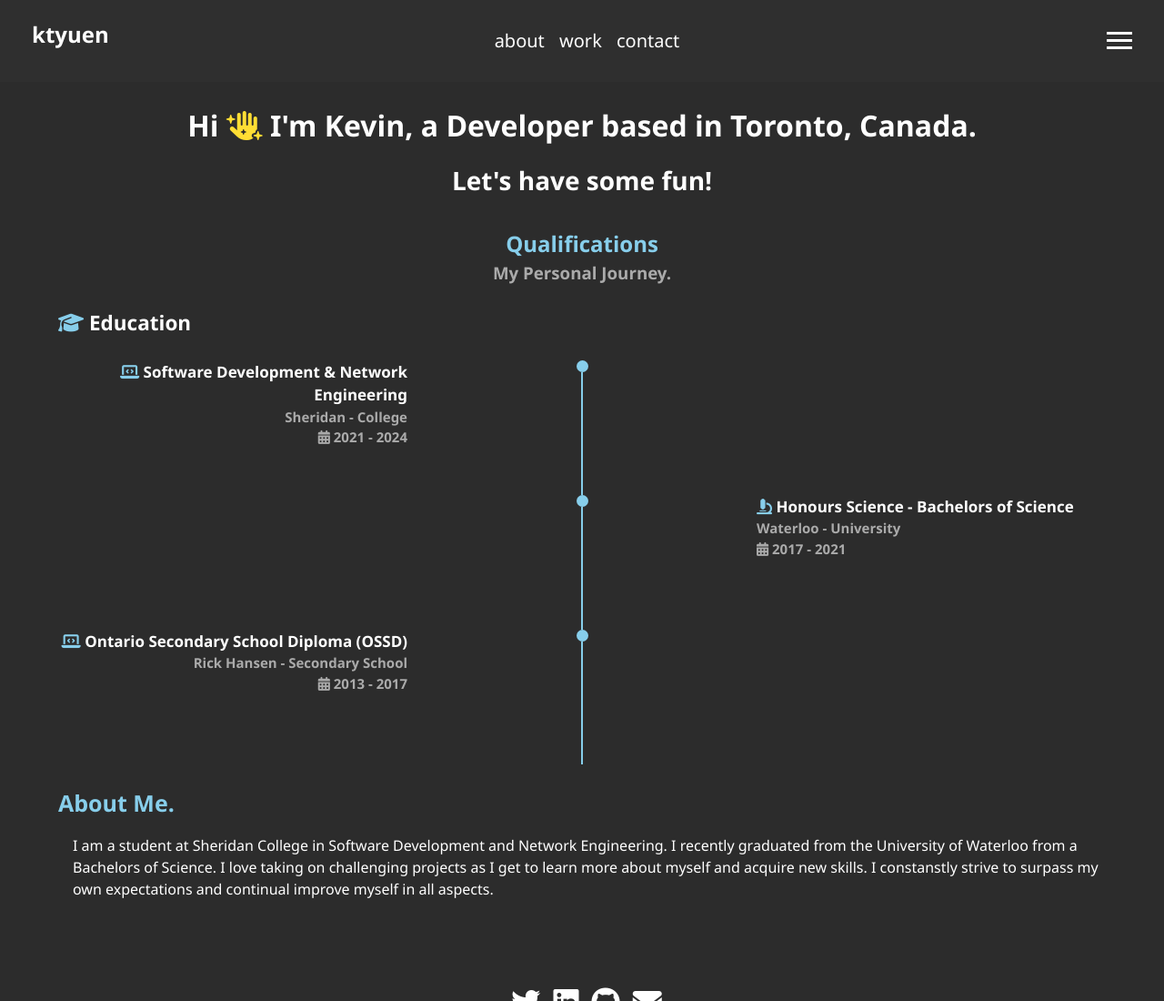
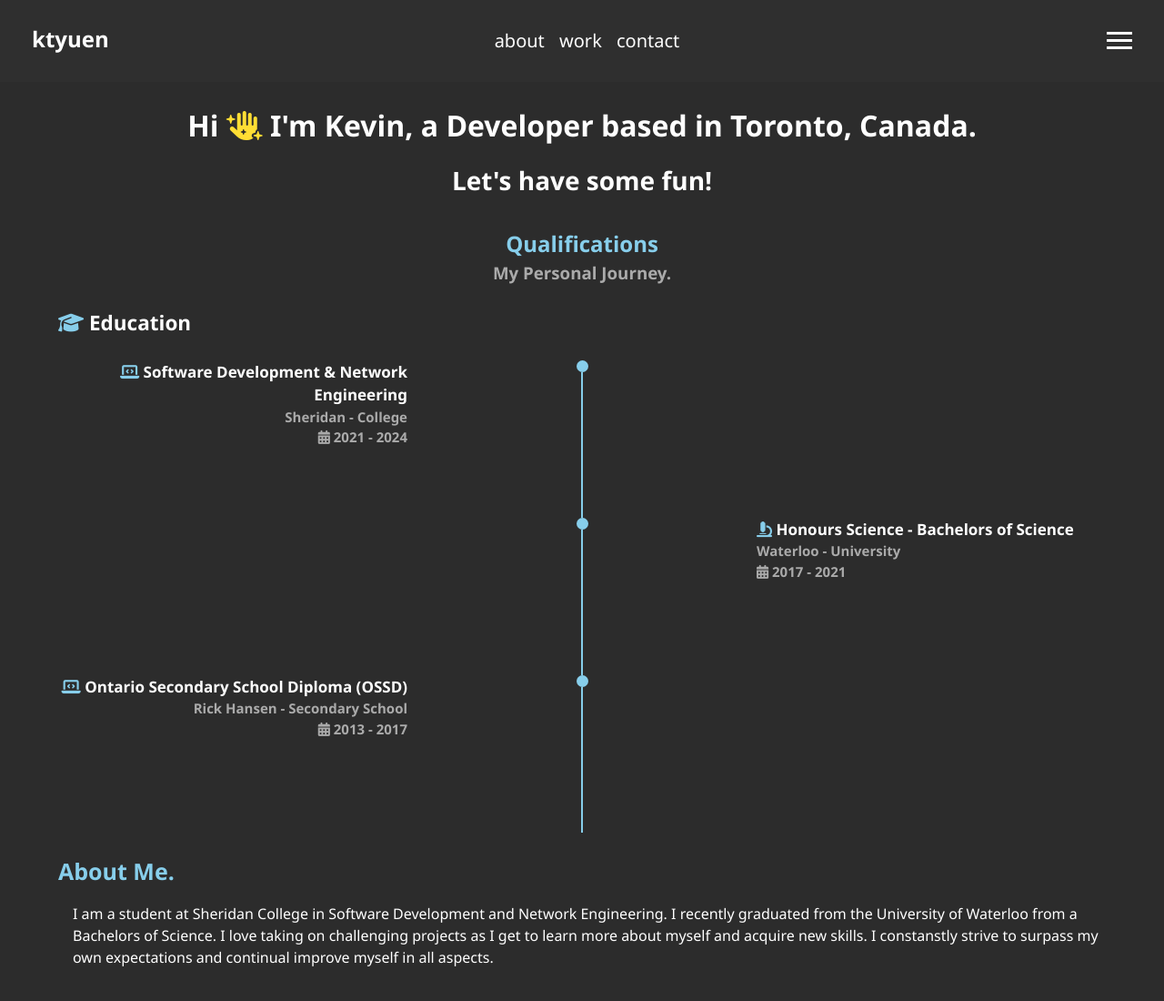
Before and after one commit to yuenkev/modern_portfolio, a website: page dist/about.html in a window 1280 px wide. Shown: the top 1100 px of the page at 91% size. Drawn offline with Linux system fonts and the light colour scheme.

Commit message:
changed the header

```diff
--- a/scss/main.scss
+++ b/scss/main.scss
@@ -85,8 +85,9 @@ header {
 
 .namelogo {
   position: absolute;
+  text-align: left;
   left: 35px;
-  top: 20px;
+  top: 25px;
 }
 
 .text-primary {
@@ -235,7 +236,7 @@ main {
   .EduLine {
     margin: auto;
     width: 2.5px;
-    height: 135px;
+    height: 20vh;
     background-color: $secondary-color;
   }
 }
```
Also changed, not shown: dist/css/main.css, dist/index.html.
